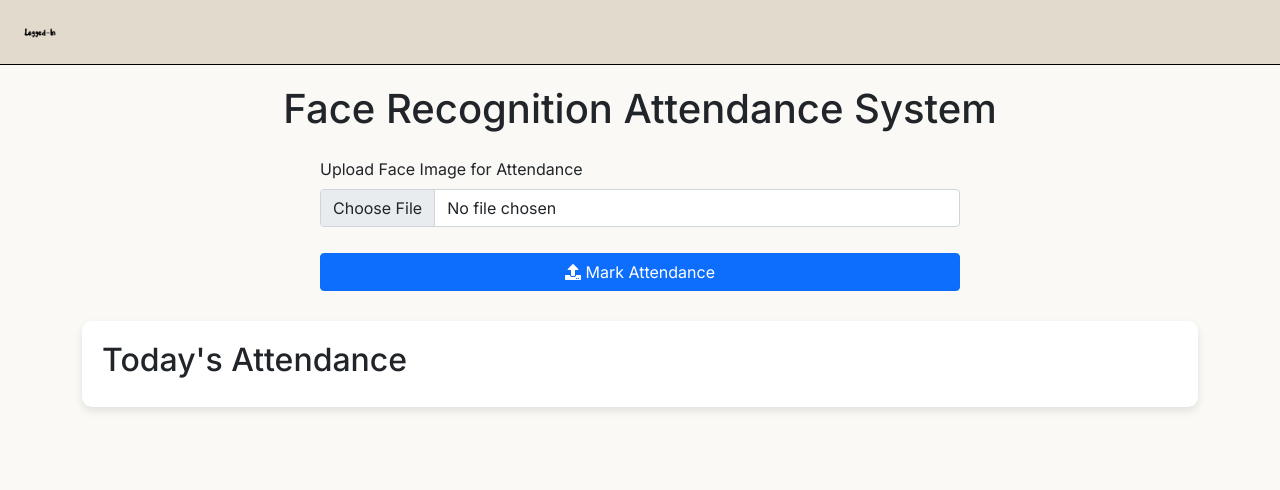
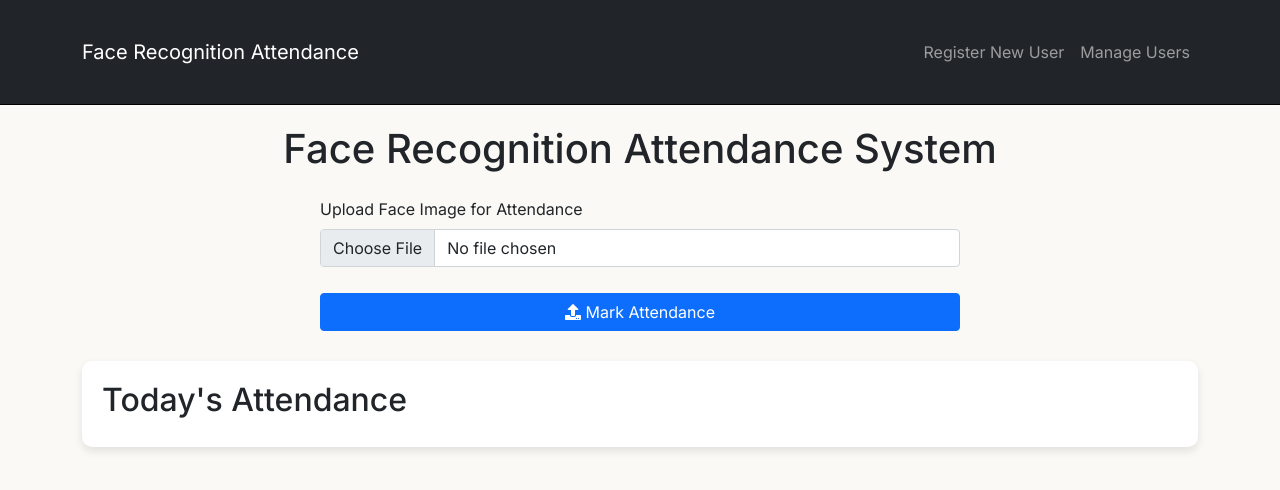
Before and after one commit to vipulthota/facerecognition, a Flask app: page / in a window 1280 px wide. Shown: the top 490 px of the page. Run offline with Flask 3, Linux system fonts and the light colour scheme; data comes from the database, SQL or seed files in the repository; some libraries are stand-ins or nearby versions.

Commit message:
Update navbar_logout.html

```diff
--- a/templates/navbar_logout.html
+++ b/templates/navbar_logout.html
@@ -103,15 +103,25 @@
     </style>
   </head>
   <body>
-    <nav class="navbar">
-        <div class="navbar-container">
-            <input type="checkbox" class="menu-toggle" id="menu-toggle">
-            <div class="hamburger-lines">
-                <span class="line line1"></span>
-                <span class="line line2"></span>
-                <span class="line line3"></span>
+    <nav class="navbar navbar-expand-lg navbar-dark bg-dark">
+        <div class="container">
+            <a class="navbar-brand" href="/">Face Recognition Attendance</a>
+            <button class="navbar-toggler" type="button" data-bs-toggle="collapse" data-bs-target="#navbarNav">
+                <span class="navbar-toggler-icon"></span>
+            </button>
+            <div class="collapse navbar-collapse" id="navbarNav">
+                <ul class="navbar-nav ms-auto">
+                    <li class="nav-item">
+                        <a class="nav-link" href="/register">Register New User</a>
+                    </li>
+                    <li class="nav-item">
+                        <a class="nav-link" href="/manage_users">Manage Users</a>
+                    </li>
+                    <li class="nav-item">
+                        <!-- <a class="nav-link" href="/logout">Logout</a> -->
+                    </li>
+                </ul>
             </div>
-            <img src="static/images/spicy.png" alt="Logged-In" class="logo">
         </div>
     </nav>
 
```
